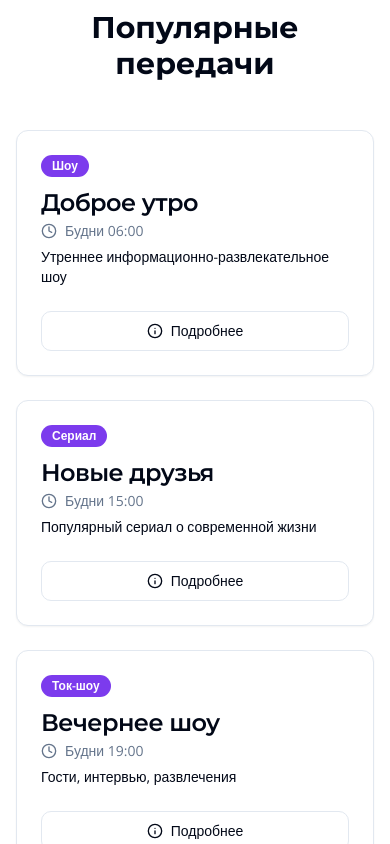
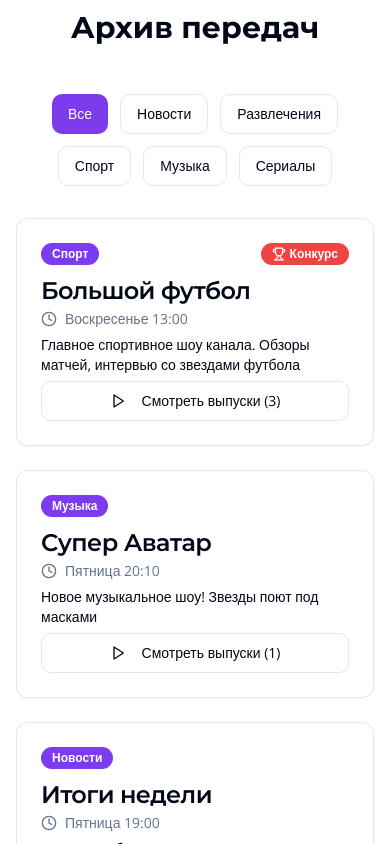
Before and after one commit to pr-poehali-dev/new-friends-tv-website, a React (Vite) app: page / in a window 390 px wide. Shown: the part 5760-6604 px from the top of the page. Built offline with nearby package versions, Linux system fonts and the light colour scheme.

Commit message:
Разработка сайта для шоу "Большой футбол"

```diff
--- a/src/pages/Index.tsx
+++ b/src/pages/Index.tsx
@@ -7,6 +7,8 @@ import Icon from '@/components/ui/icon';
 
 const Index = () => {
   const [activeSection, setActiveSection] = useState('home');
+  const [selectedShow, setSelectedShow] = useState<string | null>(null);
+  const [selectedCategory, setSelectedCategory] = useState('Все');
 
   const programs = [
     { id: 1, title: 'Доброе утро', time: '06:00', type: 'Шоу', image: 'https://cdn.poehali.dev/projects/17136233-418e-4c97-b9f0-dc3add6e480b/files/f19a67b5-0c31-4252-bd07-c4eda9efb358.jpg' },
@@ -107,12 +109,78 @@ const Index = () => {
     { id: 3, title: 'Новая студия в центре Москвы', date: '20 октября 2025', excerpt: 'Телеканал открывает современную студию для съемок развлекательных программ' },
   ];
 
+  const categories = ['Все', 'Новости', 'Развлечения', 'Спорт', 'Музыка', 'Сериалы'];
+
   const shows = [
-    { title: 'Доброе утро', time: 'Будни 06:00', description: 'Утреннее информационно-развлекательное шоу', type: 'Шоу' },
-    { title: 'Новые друзья', time: 'Будни 15:00', description: 'Популярный сериал о современной жизни', type: 'Сериал' },
-    { title: 'Вечернее шоу', time: 'Будни 19:00', description: 'Гости, интервью, развлечения', type: 'Ток-шоу' },
-    { title: 'Главное кино', time: 'Ежедневно 21:00', description: 'Лучшие фильмы мирового кинематографа', type: 'Кино' },
+    {
+      id: 1,
+      title: 'Большой футбол',
+      time: 'Воскресенье 13:00',
+      description: 'Главное спортивное шоу канала. Обзоры матчей, интервью со звездами футбола',
+      type: 'Спорт',
+      category: 'Спорт',
+      episodes: [
+        { id: 1, title: 'Финал чемпионата', date: '8 ноября', videoUrl: 'https://www.youtube.com/embed/9Auq9mYxFEE' },
+        { id: 2, title: 'Лучшие голы сезона', date: '1 ноября', videoUrl: 'https://www.youtube.com/embed/9Auq9mYxFEE' },
+        { id: 3, title: 'Интервью с тренером', date: '25 октября', videoUrl: 'https://www.youtube.com/embed/9Auq9mYxFEE' },
+      ],
+      hasContest: true
+    },
+    {
+      id: 2,
+      title: 'Супер Аватар',
+      time: 'Пятница 20:10',
+      description: 'Новое музыкальное шоу! Звезды поют под масками',
+      type: 'Музыка',
+      category: 'Музыка',
+      episodes: [
+        { id: 1, title: 'Первый выпуск - Премьера', date: '1 ноября', videoUrl: 'https://www.youtube.com/embed/9Auq9mYxFEE' },
+      ],
+      hasContest: false
+    },
+    {
+      id: 3,
+      title: 'Итоги недели',
+      time: 'Пятница 19:00',
+      description: 'Главные события недели с ведущими экспертами',
+      type: 'Новости',
+      category: 'Новости',
+      episodes: [
+        { id: 1, title: 'Итоги недели - 1 выпуск', date: '1 ноября', videoUrl: 'https://www.youtube.com/embed/9Auq9mYxFEE' },
+      ],
+      hasContest: false
+    },
+    {
+      id: 4,
+      title: 'Доброе утро',
+      time: 'Будни 06:00',
+      description: 'Утреннее информационно-развлекательное шоу',
+      type: 'Развлечения',
+      category: 'Развлечения',
+      episodes: [
+        { id: 1, title: 'Доброе утро - 27 октября', date: '27 октября', videoUrl: 'https://www.youtube.com/embed/9Auq9mYxFEE' },
+        { id: 2, title: 'Доброе утро - 26 октября', date: '26 октября', videoUrl: 'https://www.youtube.com/embed/9Auq9mYxFEE' },
+      ],
+      hasContest: false
+    },
+    {
+      id: 5,
+      title: 'Новые друзья',
+      time: 'Будни 15:00',
+      description: 'Популярный сериал о современной жизни',
+      type: 'Сериал',
+      category: 'Сериалы',
+      episodes: [
+        { id: 1, title: 'Серия 15 - Неожиданная встреча', date: '27 октября', videoUrl: 'https://www.youtube.com/embed/9Auq9mYxFEE' },
+        { id: 2, title: 'Серия 14 - Тайна раскрыта', date: '26 октября', videoUrl: 'https://www.youtube.com/embed/9Auq9mYxFEE' },
+      ],
+      hasContest: false
+    },
   ];
+
+  const filteredShows = selectedCategory === 'Все'
+    ? shows
+    : shows.filter(show => show.category === selectedCategory);
 
   const scrollToSection = (section: string) => {
     setActiveSection(section);
@@ -348,28 +416,136 @@ const Index = () => {
 
       <section id="shows" className="py-16 bg-white">
         <div className="container mx-auto px-4">
-          <h3 className="text-3xl font-bold text-center mb-12">Популярные передачи</h3>
-          <div className="grid grid-cols-1 md:grid-cols-2 lg:grid-cols-4 gap-6">
-            {shows.map((show, index) => (
-              <Card key={index} className="hover:shadow-xl transition-all duration-300 hover:-translate-y-1">
+          <h3 className="text-3xl font-bold text-center mb-12">Архив передач</h3>
+
+          <div className="flex gap-3 mb-8 flex-wrap justify-center">
+            {categories.map((category) => (
+              <Button
+                key={category}
+                variant={selectedCategory === category ? 'default' : 'outline'}
+                onClick={() => setSelectedCategory(category)}
+              >
+                {category}
+              </Button>
+            ))}
+          </div>
+
+          <div className="grid grid-cols-1 md:grid-cols-2 lg:grid-cols-3 gap-6">
+            {filteredShows.map((show) => (
+              <Card key={show.id} className="hover:shadow-xl transition-all duration-300">
                 <CardHeader>
-                  <Badge className="w-fit mb-2">{show.type}</Badge>
+                  <div className="flex items-start justify-between mb-2">
+                    <Badge className="w-fit">{show.type}</Badge>
+                    {show.hasContest && (
+                      <Badge className="bg-red-500">
+                        <Icon name="Trophy" size={14} className="mr-1" />
+                        Конкурс
+                      </Badge>
+                    )}
+                  </div>
                   <CardTitle>{show.title}</CardTitle>
                   <CardDescription className="flex items-center gap-2 mb-3">
                     <Icon name="Clock" size={16} />
                     {show.time}
                   </CardDescription>
-                  <p className="text-sm">{show.description}</p>
+                  <p className="text-sm mb-4">{show.description}</p>
+                  <Button
+                    onClick={() => setSelectedShow(selectedShow === show.title ? null : show.title)}
+                    variant="outline"
+                    className="w-full"
+                  >
+                    <Icon name="Play" size={16} className="mr-2" />
+                    {selectedShow === show.title ? 'Скрыть выпуски' : `Смотреть выпуски (${show.episodes.length})`}
+                  </Button>
                 </CardHeader>
-                <CardContent>
-                  <Button variant="outline" className="w-full gap-2">
-                    <Icon name="Info" size={16} />
-                    Подробнее
-                  </Button>
-                </CardContent>
+
+                {selectedShow === show.title && (
+                  <CardContent className="pt-0">
+                    <div className="space-y-4">
+                      {show.episodes.map((episode) => (
+                        <Card key={episode.id} className="bg-gray-50">
+                          <CardHeader className="p-4">
+                            <CardTitle className="text-base">{episode.title}</CardTitle>
+                            <CardDescription>{episode.date}</CardDescription>
+                            <div className="aspect-video mt-3 rounded-lg overflow-hidden">
+                              <iframe
+                                className="w-full h-full"
+                                src={episode.videoUrl}
+                                title={episode.title}
+                                allow="accelerometer; autoplay; clipboard-write; encrypted-media; gyroscope; picture-in-picture"
+                                allowFullScreen
+                              />
+                            </div>
+                          </CardHeader>
+                        </Card>
+                      ))}
+                    </div>
+                  </CardContent>
+                )}
               </Card>
             ))}
           </div>
+
+          {filteredShows.find(show => show.hasContest) && (
+            <Card className="mt-12 border-red-500 border-2 bg-gradient-to-br from-red-50 to-orange-50">
+              <CardHeader>
+                <div className="flex items-center gap-3 mb-4">
+                  <div className="w-12 h-12 bg-red-500 rounded-full flex items-center justify-center">
+                    <Icon name="Trophy" size={24} className="text-white" />
+                  </div>
+                  <div>
+                    <CardTitle className="text-2xl">Конкурс "Большой футбол"</CardTitle>
+                    <CardDescription className="text-base">Будь внимателен и выигрывай призы!</CardDescription>
+                  </div>
+                </div>
+              </CardHeader>
+              <CardContent>
+                <div className="space-y-4">
+                  <div className="bg-white p-6 rounded-lg">
+                    <h4 className="font-bold text-lg mb-3 flex items-center gap-2">
+                      <Icon name="Info" size={20} className="text-red-500" />
+                      Как участвовать
+                    </h4>
+                    <ol className="space-y-2 list-decimal list-inside text-gray-700">
+                      <li>Смотрите выпуски шоу "Большой футбол" внимательно</li>
+                      <li>Записывайте все ключи-подсказки, которые увидите во время эфира</li>
+                      <li>Собирайте подсказки и составляйте кодовое слово</li>
+                      <li>Отправляйте ответ на сайте телеканала "Новые Друзья ТВ"</li>
+                    </ol>
+                  </div>
+
+                  <div className="bg-white p-6 rounded-lg">
+                    <h4 className="font-bold text-lg mb-3 flex items-center gap-2">
+                      <Icon name="Gift" size={20} className="text-red-500" />
+                      Призы
+                    </h4>
+                    <p className="text-gray-700 mb-4">
+                      Самые внимательные зрители получат ценные призы от телеканала "Новые Друзья ТВ"!
+                    </p>
+                    <ul className="space-y-2 text-gray-700">
+                      <li className="flex items-center gap-2">
+                        <Icon name="Check" size={16} className="text-green-500" />
+                        Билеты на футбольные матчи
+                      </li>
+                      <li className="flex items-center gap-2">
+                        <Icon name="Check" size={16} className="text-green-500" />
+                        Фирменные футболки и мерч
+                      </li>
+                      <li className="flex items-center gap-2">
+                        <Icon name="Check" size={16} className="text-green-500" />
+                        Встреча со звездами футбола
+                      </li>
+                    </ul>
+                  </div>
+
+                  <Button size="lg" className="w-full bg-red-500 hover:bg-red-600">
+                    <Icon name="Send" size={20} className="mr-2" />
+                    Отправить ответ
+                  </Button>
+                </div>
+              </CardContent>
+            </Card>
+          )}
         </div>
       </section>
 
```
